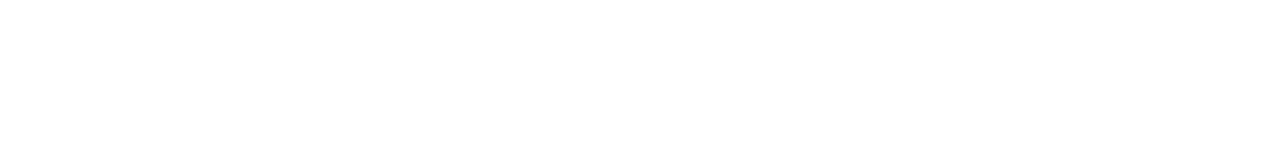
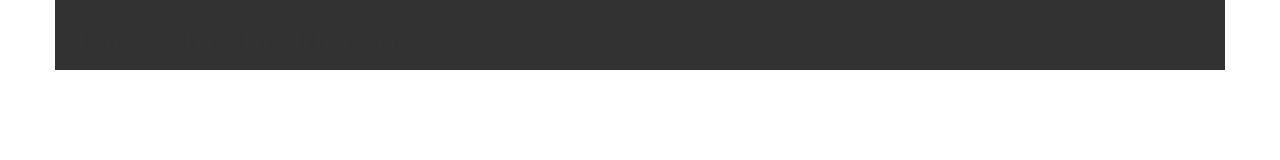
Before and after one commit to Patmonaghan/bootstrap_grid, a plain HTML site: page index.html in a window 1280 px wide. Drawn offline with nearby package versions, Linux system fonts and the light colour scheme.

Commit message:
Update index.html

```diff
--- a/index.html
+++ b/index.html
@@ -12,7 +12,10 @@
     <link rel="stylesheet" href="//netdna.bootstrapcdn.com/bootstrap/3.1.1/css/bootstrap.min.css">
     <style>
     .container {
-     border: 2 px solid rgb(0,0,0);
+     border: 1 px solid rgb(0,0,0);
+    }
+    header {
+      background-color: rgb(50,50,50);
     }
     </style>
     <!-- HTML5 Shim and Respond.js IE8 support of HTML5 elements and media queries -->
@@ -25,6 +28,18 @@
   <body>
     <div class="container">
       <!-- all content goes in here -->
+      <div class="row">
+        <header class="col-md-12">
+          <h1> This is my header row </h1>
+        </header>
+      </div>
+      <div class="row">
+
+      </div>
+      <div class="row">
+
+
+      </div>
     </div>
 
 
```
